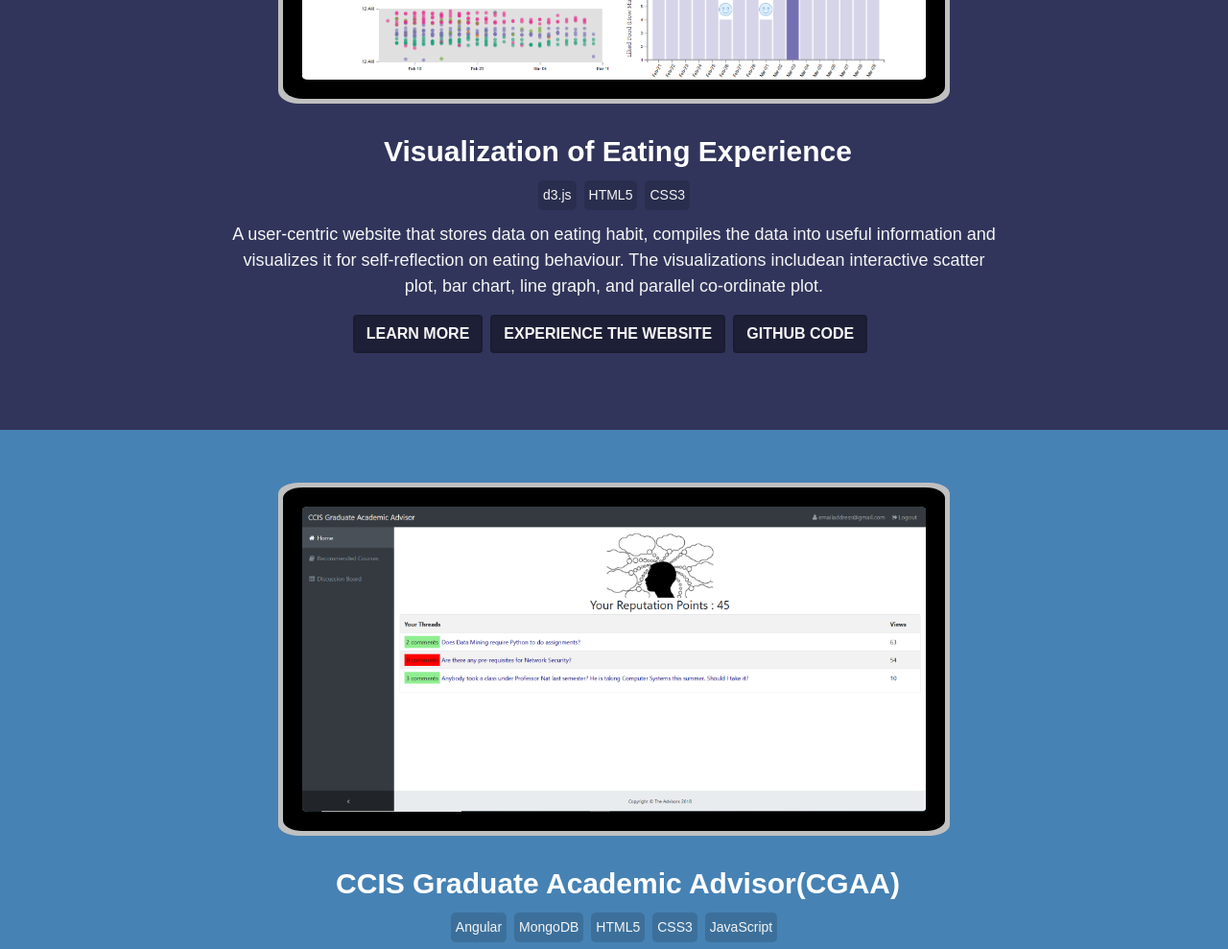
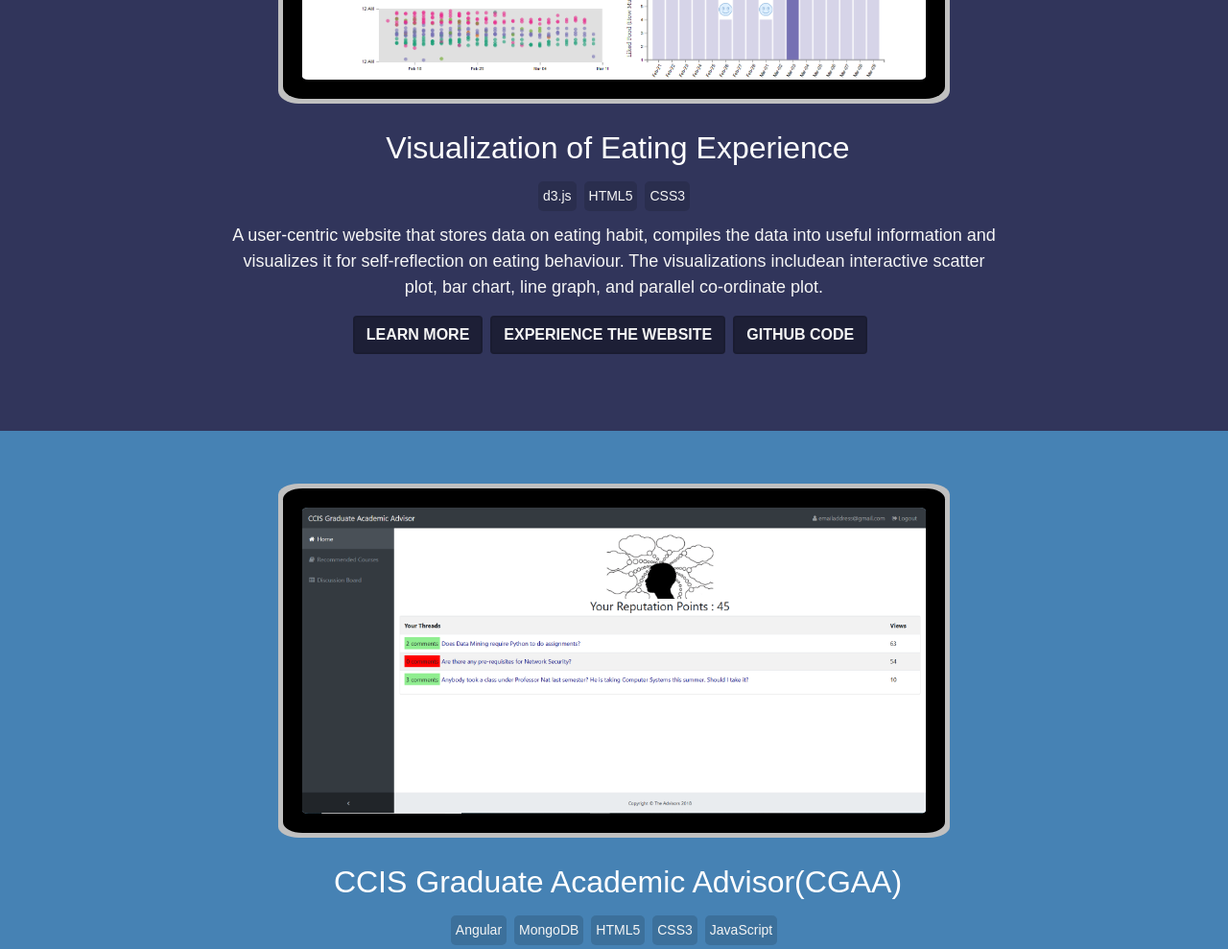
Before and after one commit to farhajawed/inspiration-portfolio, a React app: page /portfolio in a window 1280 px wide. Shown: the part 840-1829 px from the top of the page at 96% size. Built offline with nearby package versions, Linux system fonts and the light colour scheme; a web font is replaced by a local one.

Commit message:
a lot of revision needed

```diff
--- a/src/components/Portfolio.css
+++ b/src/components/Portfolio.css
@@ -70,7 +70,6 @@ Project styles
 }
 
 .project-name{
-    font-size: 30px;
     color: white;
     font-weight: bold;
 }
@@ -103,7 +102,6 @@ Project styles
 }
 
 
-
 .project-header{
     font-family: 'IM Fell English SC', serif;
     color:#B79BDC;
--- a/src/components/Project.js
+++ b/src/components/Project.js
@@ -10,7 +10,7 @@ const Project = ({project,color})=>
                     <img src={"images/"+project.image} className="project-image img-fluid" />
                 </div>
                 <div className="col-md-12 project-name m-1">
-                    {project.name}
+                    <h2>{project.name}</h2>
                 </div>
                 <div className="col-md-12 project-tech mb-2">
                     {project.technologies.map((technology,index)=>(
```
